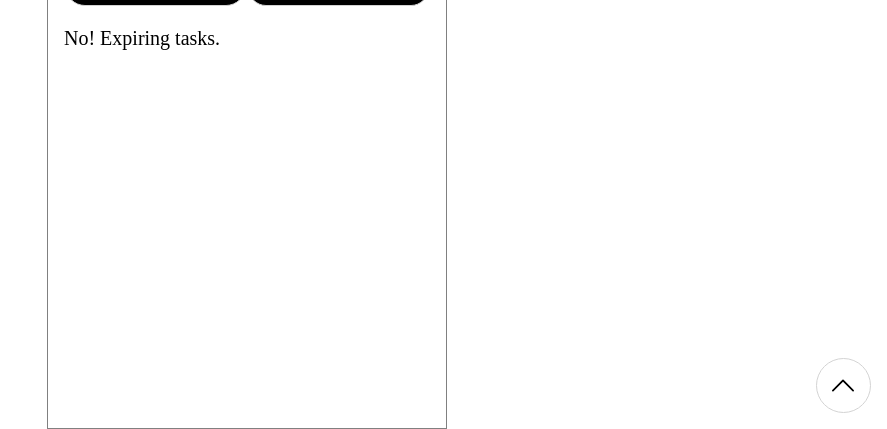
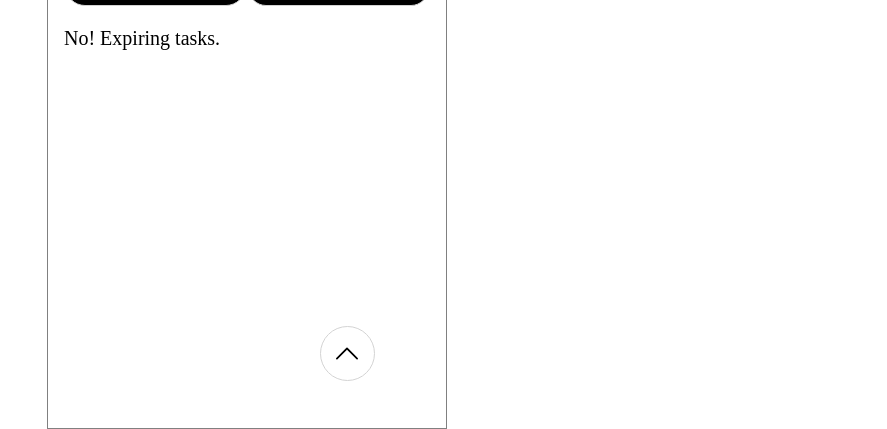
Before and after one commit to Ritiks26/React_todo, a React (Vite) app: page / in a window 1280 px wide. Shown: the part 371-800 px from the top of the page, without its empty margins (393-1280 px from the left). Built offline with nearby package versions, Linux system fonts and the light colour scheme; a web font is replaced by a local one.

Commit message:
position

```diff
--- a/src/components/TodoInput.jsx
+++ b/src/components/TodoInput.jsx
@@ -75,7 +75,7 @@ export function TodoInput({ tasks, setTasks }) {
             showTimeSelect
             dateFormat="Pp"
             withPortal
-            popperPlacement="top"
+            popperPlacement="top-end"
           />
         </div>
       </div>
--- a/src/pages/Home/AddTask.css
+++ b/src/pages/Home/AddTask.css
@@ -1,3 +1,14 @@
+.add-task-container {
+  position: fixed;
+  bottom: 1rem;
+  right: 1rem;
+
+  @media (width > 500px) {
+    bottom: 3rem;
+    right: 32rem;
+  }
+}
+
 .add-task-button {
   height: 55px;
   width: 55px;
@@ -8,9 +19,7 @@
   justify-content: center;
   border-radius: 50%;
   border: 1px solid lightgray;
-  position: fixed;
-  bottom: 1rem;
-  right: 1rem;
+
   z-index: 10;
 }
 
```
